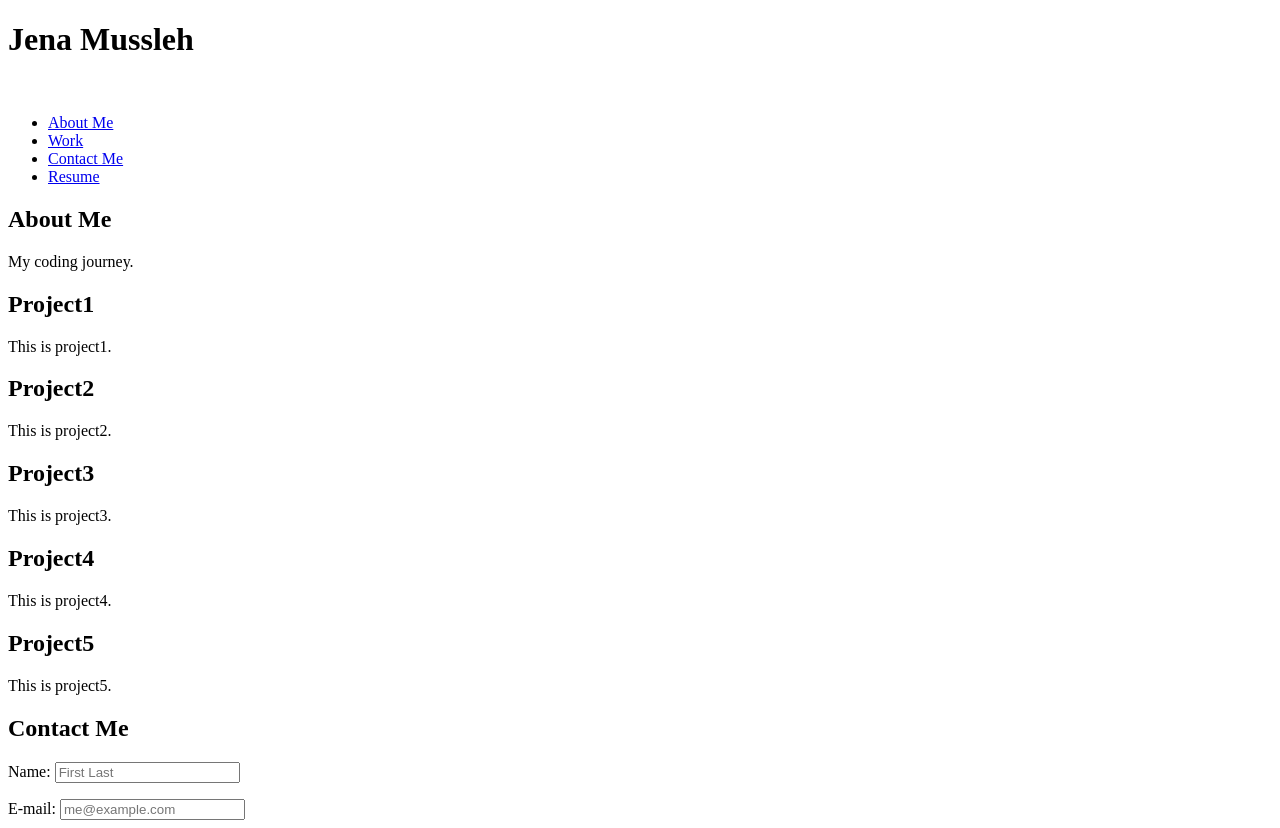
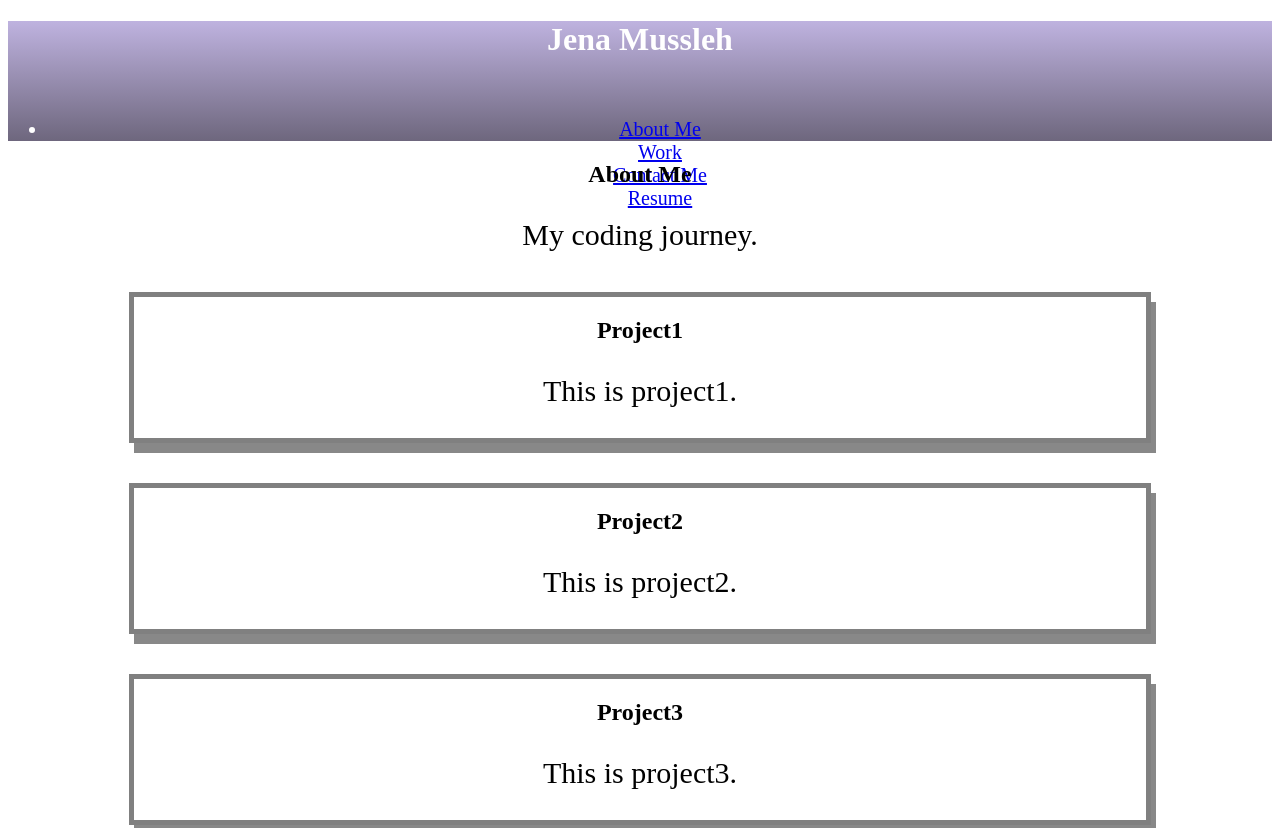
Before and after one commit to Jmussleh/My-professional-portfolio, a plain HTML site: page index.html in a window 1280 px wide. Shown: the top 828 px of the page. Drawn offline with Linux system fonts and the light colour scheme.

Commit message:
Added some styling to the header, footer, and cards on my page

```diff
--- a/index.html
+++ b/index.html
@@ -1,11 +1,11 @@
 <!DOCTYPE html>
 <html lang="en">
 <head>
-    <link="stylesheet" href="style.css">
     <meta charset="UTF-8">
     <meta http-equiv="X-UA-Compatible" content="IE=edge">
     <meta name="viewport" content="width=device-width, initial-scale=1.0">
     <title>Jena Mussleh's Professional Portfolio</title>
+    <link rel="stylesheet" href="style.css">
 </head>
 
     <header>
@@ -55,7 +55,7 @@
             </article>
         </section>
 
-        <section>
+        <section class="Contact1">
         <h2>Contact Me</h2>
             <p>
                 <label for="username">Name:</label>
@@ -74,7 +74,7 @@
             </p>
         </section>
 
-        <section>
+        <section class="Resume1">
         <h2>Resume</h2>
         </section>
 
--- a/style.css
+++ b/style.css
@@ -0,0 +1,32 @@
+header,
+footer {
+        background-image: linear-gradient(
+            rgba(42, 2, 151, 0.3) 0%,
+            rgba(13, 1, 39, 0.6) 100%);
+            width: 100%;
+            height: 120px;
+            color: white;
+}
+
+h1,
+h2 {
+    text-align: center;
+}
+
+ul {
+    text-align: center;
+    padding-left: 40px;
+    font-size: 20px;
+}
+
+p {
+  text-align: center;
+  font-size: 30px;
+}
+
+.card1, .card2, .card3, .card4, .card5 {
+    width: 80%;
+    margin: 40px auto;
+    border: 5px solid gray;
+    box-shadow: 5px 10px #888888;
+}
```
